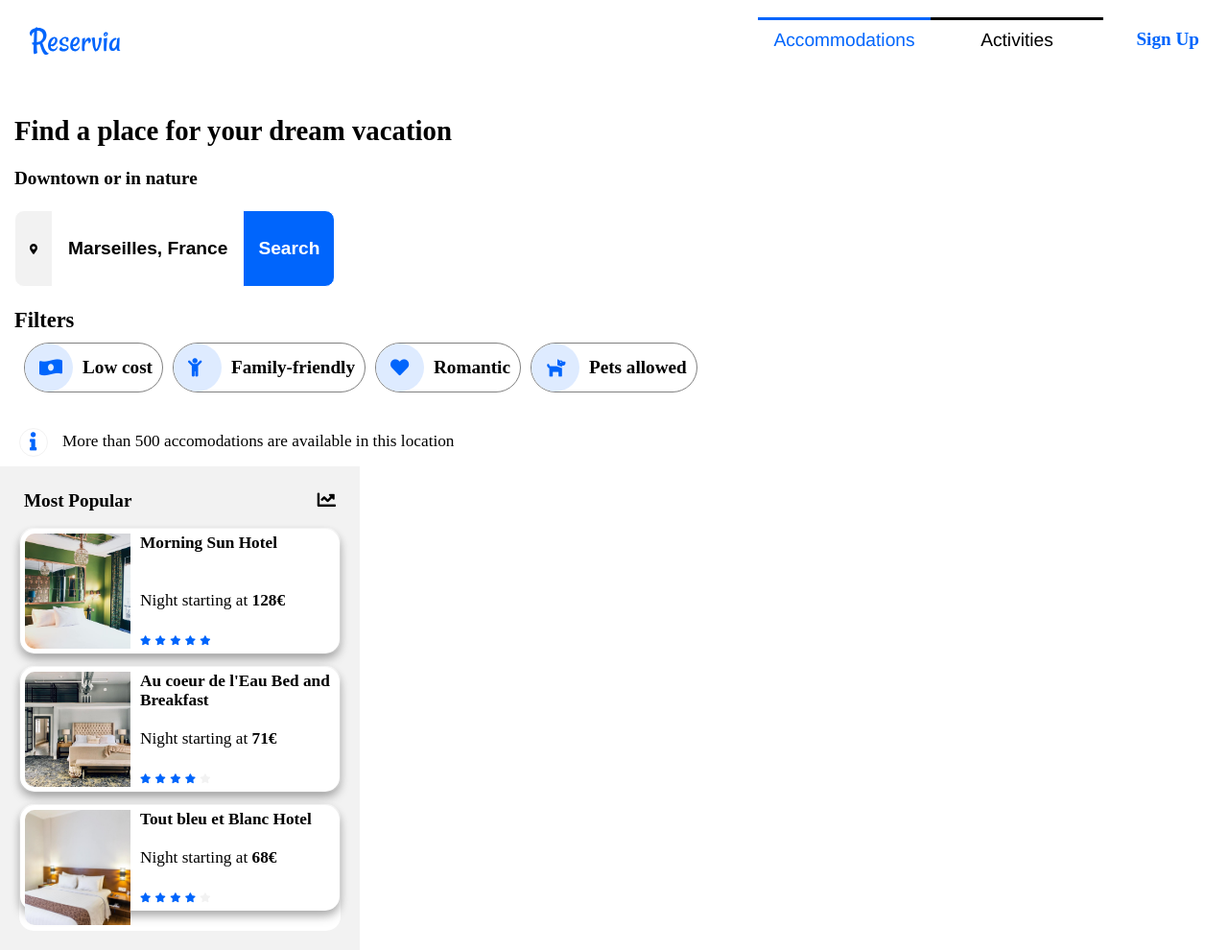
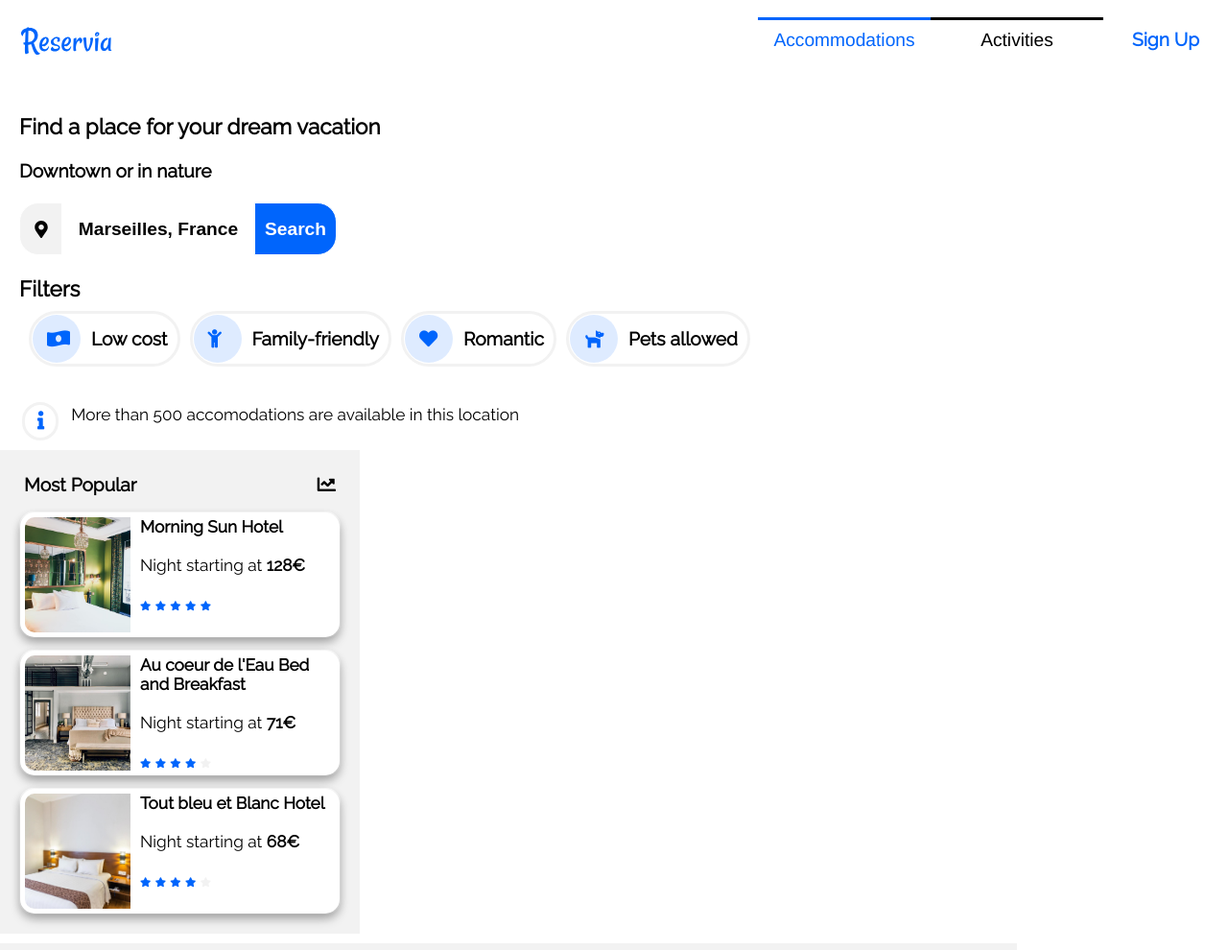
Before and after one commit to earjcr/Travelry, a plain HTML site: page index.html in a window 1280 px wide. Shown: the top 990 px of the page at 96% size. Drawn offline with Linux system fonts and the light colour scheme.

Commit message:
Presentation Item
Did last minute fixes to enhance pictures, filter buttons, search bar, and some other small tasks.

```diff
--- a/css/style.css
+++ b/css/style.css
@@ -6,11 +6,12 @@
 body {
     width: 100%;
     background-color: white;
-    font-family: Raleway;
+    font-family: 'Raleway', sans-serif;
     font-size: 1.2em;
     }
 nav {
-    margin-left: 15px;
+    margin-left: 20px;
+    padding-top: 30px;
     }
 /*section {
     width: 100%;
@@ -29,7 +30,7 @@ nav {
         }
     }
 .logo {
-    margin: 20px 0px 20px 30px;
+    margin: 20px 0px 20px 21px;
     text-align: left;
     }
 .rvaccom {
@@ -103,23 +104,29 @@ h4 {
     justify-content: flex-start;
     }
 .mapmarker {
-    width: 40px;
+    width: 45px;
+    height: 55px;
     border: 1px solid white;
-    line-height: 2.5;
     font-size: 1em;
     align-items: center;
     padding: 15px;
     color: black;
     background-color: #f2f2f2;
-    border-radius: 10px 0 0 10px;
+    border-radius: 20px 0 0 20px;
     }
 .mapmarker:hover {
     background-color: red;
     }
-.whereto {
+.mapmarkerimg {
+    height: 18px;
+    width: 16px;
+    margin: -3px;
+}
+    .whereto {
     border: 1px solid white;
     font-size: 1em;
-    line-height: 2.5;
+    height: 55px;
+    width: 200px;
     padding: 15px;
     color: black;
     background-color: white;
@@ -131,11 +138,11 @@ h4 {
 .searchit {
     border: 1px solid white;
     font-size: 1em;
-    line-height: 2.5;
-    padding: 15px;
+    height: 55px;
+    padding: 15px 10px 15px 10px;
     color: white;
     background-color: #0065FC;
-    border-radius: 0 10px 10px 0;
+    border-radius: 0 20px 20px 0;
     }
 .searchit:hover {
     background-color: red;
@@ -156,7 +163,7 @@ h4 {
     flex-direction: row;
     flex-wrap: wrap;
     justify-content: flex-start;
-    border: 1px solid grey;
+    border: 3px solid #F2F2F2;
     border-radius: 50px;
     margin: 5px;
     }
@@ -166,6 +173,7 @@ h4 {
 .iconic {
     height: 50px;
     width: 50px;
+    margin: 1px;
     padding: 15px;
     background-color: #DEEBFF;
     border-radius: 50px;
@@ -192,12 +200,11 @@ h4 {
     }
 .iconici {
     height: 30px;
-    width: 30px;
-    margin: 5px;
-    padding: 3px 0 0 10px;
+    margin: 5px 3px;
+    padding: 5px 12px 29px 13px;
     background-color:white;
-    border-radius: 15px;
-    border: 1px solid #F2F2F2;
+    border-radius: 26px;
+    border: 3px solid #F2F2F2;
     color: #0065FC;
     }
 .banneri {
@@ -261,9 +268,9 @@ h4 {
     width: 320px; /* width of container */
     height:108px; /* height of container */
     object-fit: cover;
-    /* object-position: 30% 50%;  try 20px 10px */
+    object-position: 30% 60%;
     float: inline-start;
-    padding: 5px;
+    padding: 5px 5px 0 5px;
     border-radius: 15px 15px 0 0;
     }
 .pops2ab {
@@ -271,7 +278,6 @@ h4 {
     font-size: 16px;
     margin-left: 15px;
     height: 65px;
-    padding: 5px;
     }
 /* Most popular hotels in Marseilles */
 .mostpop {
@@ -321,6 +327,7 @@ h4 {
     justify-content: center;
     text-align: left;
     font-size: .9em;
+    height: 120px;
     width: 200px;
     margin: 5px;
     }
@@ -400,7 +407,7 @@ a {
     width: 320px; /* width of container */
     height:377px; /* height of container */
     object-fit: cover;
-    /*object-position: 30% 50%;  try 20px 10px */
+    object-position: 30% 60%;
     float: inline-start;
     padding: 5px;
     border-radius: 15px 15px 0 0;
@@ -409,7 +416,7 @@ a {
     width: 320px; /* width of container */
     height:216px; /* height of container */
     object-fit: cover;
-    /*object-position: 30% 50%;  try 20px 10px */
+    /*object-position: 30% 50%; */
     float: inline-start;
     padding: 5px;
     border-radius: 15px 15px 0 0;
@@ -418,7 +425,7 @@ a {
     width: 320px; /* width of container */
     height:108px; /* height of container */
     object-fit: cover;
-    /*object-position: 30% 50%;  try 20px 10px */
+    /*object-position: 30% 50%; */
     float: inline-start;
     padding: 5px;
     border-radius: 15px 15px 0 0;
@@ -427,7 +434,7 @@ a {
     width: 320px; /* width of container */
     height:377px; /* height of container */
     object-fit: cover;
-    /*object-position: 30% 50%;  try 20px 10px */
+    /*object-position: 30% 50%; */
     float: inline-start;
     padding: 5px;
     border-radius: 15px 15px 0 0;
@@ -436,7 +443,7 @@ a {
     width: 320px; /* width of container */
     height:162px; /* height of container */
     object-fit: cover;
-    /*object-position: 30% 50%;  try 20px 10px */
+    object-position: 20% 10%;
     float: inline-start;
     padding: 5px;
     border-radius: 15px 15px 0 0;
@@ -446,7 +453,7 @@ a {
     width: 320px; /* width of container */
     height:162px; /* height of container */
     object-fit: cover;
-    /*object-position: 30% 50%; /* try 20px 10px */
+    /*object-position: 30% 50%; */
     float: inline-start;
     padding: 5px;
     border-radius: 15px 15px 0 0;
--- a/index.html
+++ b/index.html
@@ -5,6 +5,8 @@
     <link href="css/style.css" rel="stylesheet" type="text/css">
     <link rel="stylesheet" href="https://cdnjs.cloudflare.com/ajax/libs/font-awesome/4.7.0/css/font-awesome.min.css">
     <link rel="stylesheet" href="fontawesome-free-5.15.2-web/css/all.min.css">
+    <link rel="preconnect" href="https://fonts.gstatic.com">
+    <link href="https://fonts.googleapis.com/css2?family=Raleway&display=swap" rel="stylesheet">
     <meta charset="UTF-8">  <!-- From Intro to HTML5 -->
     <meta name="viewport" content="width=device-width, initial-scale=1.0">
 
@@ -20,12 +22,12 @@
         <a href="#" class="signup"><strong>Sign Up</strong></a>
     </header>
     <nav>
-        <h2>Find a place for your dream vacation</h2>
+        <h3>Find a place for your dream vacation</h3>
         <br>
         <h4>Downtown or in nature</h4>
         <br>
         <div class="destination">
-            <div><button class="mapmarker" type="button"><strong><img src="images/map-marker-alt-solid.svg" alt="">
+            <div><button class="mapmarker" type="button"><strong><img src="images/map-marker-alt-solid.svg" alt="" class="mapmarkerimg">
             </strong></button></div>
             <div><button class="whereto"   type="button"><strong>Marseilles, France</strong></button></div>
             <div><button class="searchit"  type="button"><strong>Search</strong></button></div>
@@ -173,7 +175,7 @@
                         <img class="crop1" src="images/hebergements/3_medium/emile-guillemot-Bj_rcSC5XfE-unsplash.jpg" alt="">
                         <div class=pops1ab>
                             <strong>Morning Sun Hotel</strong>
-                            <br><br><br>Night starting at <strong>128€</strong><br><br>
+                            <br><br>Night starting at <strong>128€</strong><br><br>
                             <i class="fas fa-star checked"></i>
                             <i class="fas fa-star checked"></i>
                             <i class="fas fa-star checked"></i>
```
